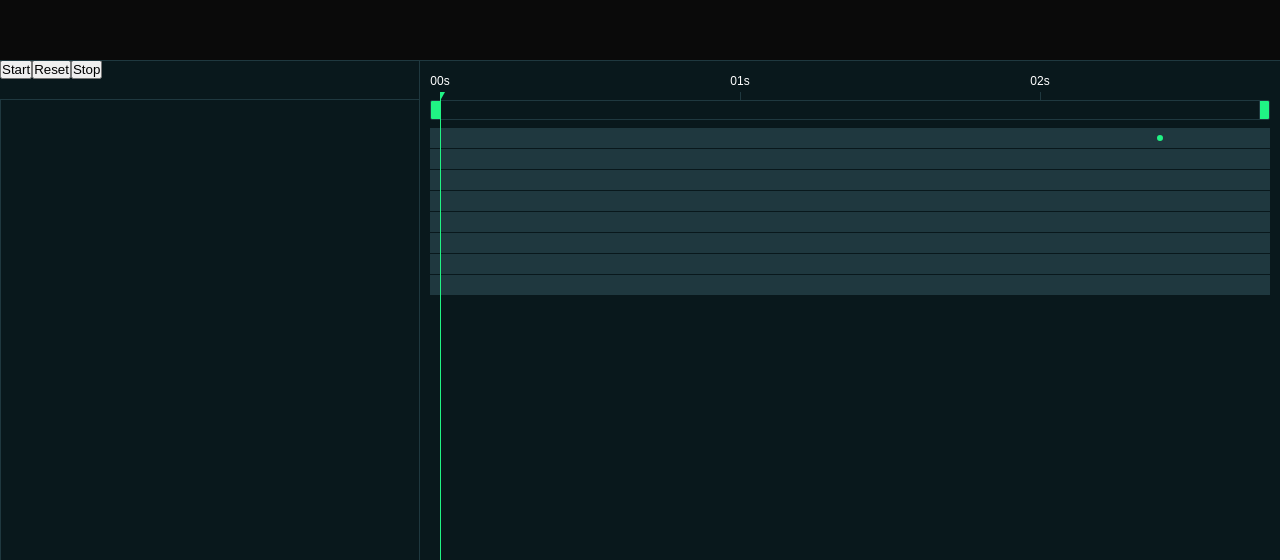
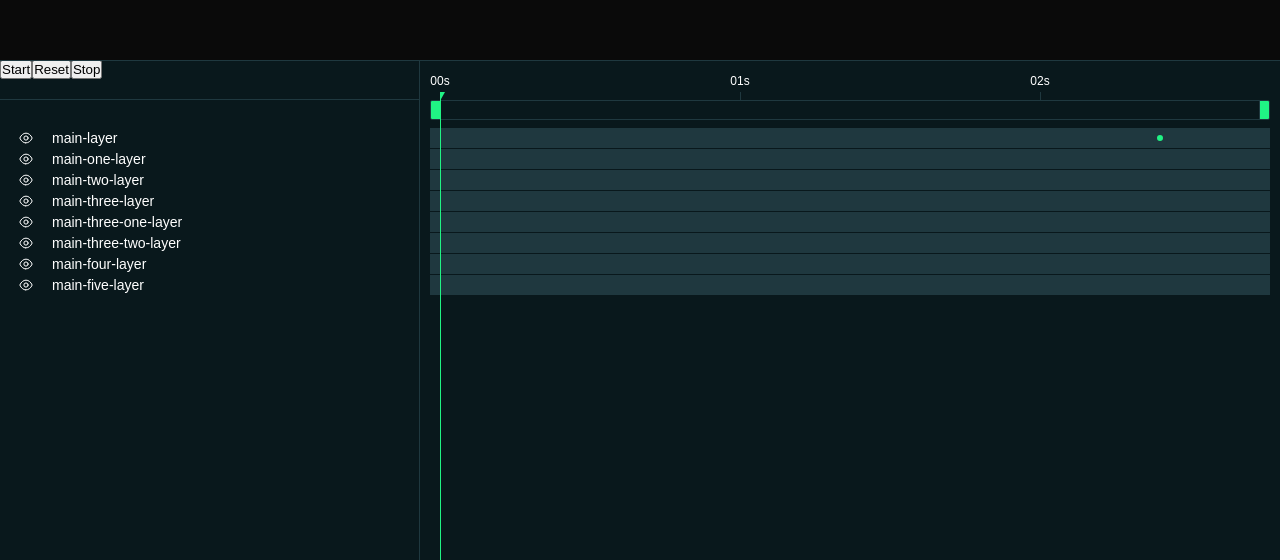
Before and after one commit to YashuaPervez/master-timeline, a React (Create React App) app: page / in a window 1280 px wide. Shown: the part 240-800 px from the top of the page. Built offline with nearby package versions, Linux system fonts and the light colour scheme.

Commit message:
Sidebar added

```diff
--- a/src/components/ColorPicker/index.css
+++ b/src/components/ColorPicker/index.css
@@ -1,17 +1,17 @@
-.timeline .layers-list .layer .label .controls .picker-container {
+.picker-container {
   display: flex;
   align-items: center;
   position: relative;
 }
 
-.timeline .layers-list .layer .label .controls .picker {
+.picker {
   height: 18px;
   width: 18px;
   border-radius: 50%;
   border: 2px solid var(--lies);
 }
 
-.timeline .layers-list .layer .label .controls .picker:disabled {
+.picker:disabled {
   cursor: auto;
   filter: brightness(0.75);
   border-width: 0px;
@@ -21,7 +21,7 @@
   margin-left: 2px;
 }
 
-.timeline .layers-list .layer .label .controls .picker-popover {
+.picker-popover {
   position: absolute;
   top: 0px;
   left: 20px;
--- a/src/components/ColorPicker/index.tsx
+++ b/src/components/ColorPicker/index.tsx
@@ -6,11 +6,16 @@ import { ColorChangeHandler, SketchPicker } from "react-color";
 import "./index.css";
 
 type ColorPickerProps = {
+  open: boolean;
   disabled: boolean;
+  setOpen: React.Dispatch<React.SetStateAction<boolean>>;
 };
 
-const ColorPicker: React.FC<ColorPickerProps> = ({ disabled }) => {
-  const [open, setOpen] = useState(false);
+const ColorPicker: React.FC<ColorPickerProps> = ({
+  open,
+  disabled,
+  setOpen,
+}) => {
   const [color, setColor] = useState<string>("#ff0000");
 
   const toggleOpen = () => {
@@ -29,9 +34,9 @@ const ColorPicker: React.FC<ColorPickerProps> = ({ disabled }) => {
       <div className="picker-container">
         <button
           className="picker"
-          disabled={disabled}
           onClick={toggleOpen}
           style={{ backgroundColor: color }}
+          disabled={disabled}
         ></button>
         {open && (
           <div className="picker-popover">
--- a/src/components/NewTimeline/Layer/index.tsx
+++ b/src/components/NewTimeline/Layer/index.tsx
@@ -83,7 +83,7 @@ const Layer: React.FC<LayerProps> = ({
               if (el === "color-picker") {
                 return (
                   <div className={`control-unit c-${i + 1}`}>
-                    <ColorPicker disabled={disabled} />
+                    {/* <ColorPicker /> */}
                     {/* <button className="picker" disabled={disabled}></button> */}
                   </div>
                 );
--- /dev/null
+++ b/src/components/NewTimeline/LayerLabels/Label.tsx
@@ -0,0 +1,79 @@
+import { useState } from "react";
+
+// Components
+import ColorPicker from "../../ColorPicker";
+
+// Styled
+import { LabelStyled } from "./styled";
+
+//
+import { Eye } from "../../icon";
+import { LayerObj } from "../Layers/Layer";
+
+type LabelProps = {
+  label: LayerObj;
+  renderedLayers: string[];
+};
+
+const Label: React.FC<LabelProps> = ({ label, renderedLayers }) => {
+  const hasChildren = label.children && label.children.length;
+  const renderChildren = hasChildren && label.open;
+
+  const [open, setOpen] = useState(false);
+  const [disabled, setDisabled] = useState(false);
+
+  const myIndex = renderedLayers.indexOf(label.id);
+
+  return (
+    <>
+      <LabelStyled
+        style={{
+          transform: `translateY(${myIndex * 21}px)`,
+        }}
+        open={open}
+        disabled={disabled}
+      >
+        <div className="toggle">
+          <button
+            className={disabled ? "closed" : ""}
+            onClick={() => setDisabled((prev) => !prev)}
+          >
+            <Eye />
+          </button>
+        </div>
+        <div className="title">
+          <h3>{label.id}</h3>
+        </div>
+        <div className="controls">
+          {label.controls?.map((ctrl) => (
+            <div className="control-unit" key={ctrl}>
+              {ctrl === "select" && (
+                <select className="form-unit" disabled={disabled}>
+                  <option>Normal</option>
+                  <option>Type 2</option>
+                  <option>Type 3</option>
+                </select>
+              )}
+              {ctrl === "input" && (
+                <input className="input form-unit" disabled={disabled} />
+              )}
+              {ctrl === "color-picker" && (
+                <ColorPicker
+                  open={open}
+                  setOpen={setOpen}
+                  disabled={disabled}
+                />
+              )}
+            </div>
+          ))}
+        </div>
+      </LabelStyled>
+      {renderChildren &&
+        label.children?.map((child) => (
+          <Label label={child} renderedLayers={renderedLayers} />
+        ))}
+    </>
+  );
+};
+
+export default Label;
--- /dev/null
+++ b/src/components/NewTimeline/LayerLabels/index.tsx
@@ -0,0 +1,28 @@
+// Components
+import Label from "./Label";
+
+// Styled
+import { UseLayerReturn } from "../Layer/useLayer";
+import { LayerLabelsStyled } from "./styled";
+
+type LayerLabelsStyled = {
+  controlLayer: UseLayerReturn;
+  renderedLayers: string[];
+};
+
+const LayerLabels: React.FC<LayerLabelsStyled> = ({
+  controlLayer,
+  renderedLayers,
+}) => {
+  return (
+    <LayerLabelsStyled className="label-set">
+      <>
+        {controlLayer.layers.map((label) => (
+          <Label label={label} renderedLayers={renderedLayers} />
+        ))}
+      </>
+    </LayerLabelsStyled>
+  );
+};
+
+export default LayerLabels;
--- /dev/null
+++ b/src/components/NewTimeline/LayerLabels/styled.ts
@@ -0,0 +1,103 @@
+import styled from "styled-components";
+
+export const LayerLabelsStyled = styled.div`
+  position: relative;
+`;
+
+type LabelStyledProps = {
+  open: boolean;
+  disabled: boolean;
+};
+
+export const LabelStyled = styled.div<LabelStyledProps>`
+  height: 20px;
+  display: flex;
+  align-items: center;
+  padding-right: 16px;
+  position: absolute;
+  left: 0px;
+  right: 0px;
+  z-index: ${(p) => (p.open ? 101 : 1)};
+  filter: ${(p) => (p.disabled ? "brightness(0.5)" : "")};
+  background-color: ${(p) => (p.disabled ? "var(--lies)" : "transparent")};
+
+  .toggle {
+    width: 36px;
+    z-index: 2;
+    overflow: hidden;
+    background-color: ${(p) => (p.disabled ? "var(--lies)" : "var(--main)")};
+    padding-left: 16px;
+
+    button {
+      width: 20px;
+      height: 20px;
+      display: flex;
+      align-items: center;
+      justify-content: center;
+      background-color: transparent;
+      border: none;
+      position: relative;
+
+      &.closed {
+        &::after {
+          content: "";
+          background-color: #fff;
+          width: 20px;
+          height: 1px;
+          position: absolute;
+          top: 50%;
+          left: 50%;
+          transform: translate(-50%, -50%) rotate(-45deg);
+        }
+      }
+    }
+  }
+
+  .title {
+    flex: 1;
+    padding-left: 16px;
+    font-size: 12px;
+    color: #fff;
+    max-width: 420px;
+    z-index: 200;
+    line-height: 20px;
+    background-color: ${(p) => (p.disabled ? "var(--lies)" : "var(--main)")};
+
+    h3 {
+      font-weight: 300;
+    }
+  }
+
+  .controls {
+    position: absolute;
+    display: flex;
+    right: 16px;
+    z-index: 1;
+
+    .control-unit {
+      width: 160px;
+
+      &:not(:first-child) {
+        margin-left: 16px;
+      }
+
+      .form-unit {
+        background-color: var(--lies);
+        border: 1px solid var(--lies);
+        color: #fff;
+        font-size: 12px;
+        width: 100%;
+        height: 18px;
+        outline: none;
+      }
+
+      select {
+        cursor: pointer;
+      }
+
+      input {
+        padding: 0px 4px;
+      }
+    }
+  }
+`;
--- a/src/components/NewTimeline/Sidebar/index.tsx
+++ b/src/components/NewTimeline/Sidebar/index.tsx
@@ -41,8 +41,9 @@ const Sidebar: React.FC<SidebarProps> = ({ children, width, setWidth }) => {
 
   return (
     <div className="sidebar" style={{ width }}>
-      <div className="column column-1"></div>
-      <div className="column column-2"></div>
+      <div className="cover"></div>
+      {/* <div className="column column-1"></div> */}
+      {/* <div className="column column-2"></div> */}
       <div className="sidebar-resizer" onMouseDown={resizeStartHandler}></div>
       {children}
     </div>
--- a/src/components/NewTimeline/index.css
+++ b/src/components/NewTimeline/index.css
@@ -9,6 +9,7 @@
 .tabs {
   height: 40px;
   border-bottom: 1px solid var(--lies);
+  margin-bottom: 28px;
 }
 
 .timeline .main-timeline {
--- a/src/components/NewTimeline/index.tsx
+++ b/src/components/NewTimeline/index.tsx
@@ -6,6 +6,7 @@ import TimeSplitter from "./TimeSplitter";
 import Layers from "./Layers";
 import ProgressBar from "./Progressbar";
 import Cursor from "./Cursor";
+import LayerLabels from "./LayerLabels";
 
 // import Layer from "./Layer";
 
@@ -49,19 +50,6 @@ const NewTimeline: React.FC<NewTimelineProps> = ({
     controlLayer,
   });
   const controlCursor = useCursor({ nodes: controlNodes.nodes });
-  // const {
-  //   renderSecondGuides,
-  //   renderDecimeterGuides,
-  //   renderNodes,
-  //   renderCursor,
-  // } = useRender({
-  //   zoom,
-  //   duration,
-  //   leftPosition,
-  //   controlNodes,
-  //   controlLayer,
-  //   controlCursor,
-  // });
 
   let sidebarClass = "minified";
   if (width > 500) {
@@ -79,27 +67,12 @@ const NewTimeline: React.FC<NewTimelineProps> = ({
           <button onClick={controlCursor.reset}>Reset</button>
           <button onClick={controlCursor.stopProgress}>Stop</button>
         </div>
+        <LayerLabels
+          controlLayer={controlLayer}
+          renderedLayers={renderedLayers}
+        />
       </Sidebar>
-      {/* <div className="progress-bar" style={{ left: width + 8 }}>
-        <div
-          className="progress"
-          style={{
-            width: `calc(0% - 22px)`,
-          }}
-        ></div>
-      </div> */}
-      {/* <div className="layers-list">
-        {layers.map((layer) => (
-          <Layer
-            key={layer.id}
-            layer={layer}
-            level={0}
-            sidebarWidth={width}
-            control={controlLayer}
-            ancestors={[]}
-          />
-        ))}
-      </div> */}
+
       <div
         className="main-timeline"
         id="main-timeline"
@@ -126,65 +99,6 @@ const NewTimeline: React.FC<NewTimelineProps> = ({
           timelineBarMouseDown={timelineBarMouseDown}
           controlNodes={controlNodes}
         />
-        {/* <div className="time-splitter">
-          {renderSecondGuides()}
-          {renderDecimeterGuides()}
-        </div>
-        {renderSecondGuides()}
-        {renderDecimeterGuides()}
-        <div
-          className="scroll-container"
-          id="scroll-container"
-          style={{
-            height: renderedLayers.length * 21,
-            position: "relative",
-            zIndex: 100,
-          }}
-          onMouseDown={timelineBarMouseDown}
-          onDoubleClick={controlNodes.addNewNode}
-        ></div>
-        <div
-          className="layers-group"
-          style={{
-            position: "absolute",
-            backgroundColor: "green",
-            top: 80,
-            width: "100%",
-          }}
-        >
-          {renderedLayers.map((layer, i) => (
-            <div
-              style={{
-                height: 20,
-                position: "absolute",
-                backgroundColor: "orange",
-                width: "100%",
-                transform: `translateY(${i * 21}px)`,
-              }}
-              onMouseDown={timelineBarMouseDown}
-            >
-              {layer}
-              <div
-                className="node"
-                style={{
-                  width: 20,
-                  height: 20,
-                  position: "absolute",
-                  top: 0,
-                  left: 50,
-                  backgroundColor: "purple",
-                  zIndex: 200,
-                }}
-                onClick={(e) => {
-                }}
-              ></div>
-              {renderNodes()}
-            </div>
-          ))}
-        </div>
-
-        {renderNodes()}
-        {renderCursor()} */}
       </div>
       <div className="backdrop-container" id="backdrop-container"></div>
     </div>
```
